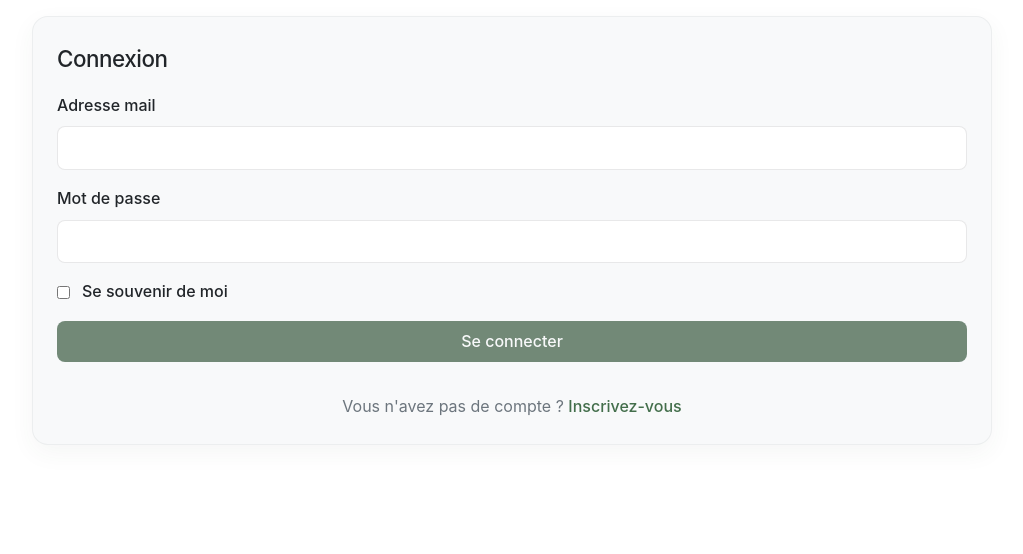
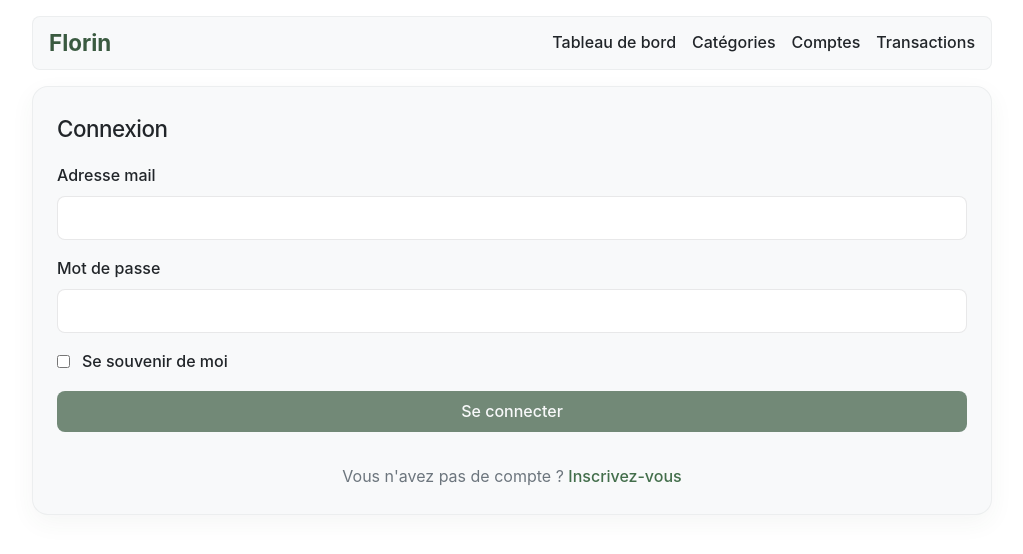
Before and after one commit to mitermitek/Florin-APP, an Angular app: page /auth/login in a window 1280 px wide. Shown: the top 554 px of the page, without its empty margins (128-1151 px from the left). Built offline with nearby package versions, Linux system fonts and the light colour scheme; no server answers.

Commit message:
feat: implement navbar

```diff
--- a/src/app/app.html
+++ b/src/app/app.html
@@ -1 +1,3 @@
+<app-navbar />
+
 <router-outlet />
--- a/src/app/app.ts
+++ b/src/app/app.ts
@@ -1,9 +1,10 @@
 import { Component } from '@angular/core';
 import { RouterOutlet } from '@angular/router';
+import { Navbar } from "./shared/navbar/navbar";
 
 @Component({
   selector: 'app-root',
-  imports: [RouterOutlet],
+  imports: [RouterOutlet, Navbar],
   templateUrl: './app.html',
   styleUrl: './app.css',
 })
--- /dev/null
+++ b/src/app/shared/navbar/navbar.html
@@ -0,0 +1,15 @@
+<nav class="navbar">
+  <div>
+    <a routerLink="/">
+      <h1 class="navbar__brand">Florin</h1>
+    </a>
+  </div>
+  <div class="navbar__links">
+    <a routerLink="/" routerLinkActive="active" [routerLinkActiveOptions]="{ exact: true }">
+      Tableau de bord
+    </a>
+    <a routerLink="/categories" routerLinkActive="active">Catégories</a>
+    <a routerLink="/accounts" routerLinkActive="active">Comptes</a>
+    <a routerLink="/accounts" routerLinkActive="active">Transactions</a>
+  </div>
+</nav>
--- a/src/styles.css
+++ b/src/styles.css
@@ -98,6 +98,7 @@ a {
   --font-weight-medium: 450;
   --font-weight-semibold: 500;
   --font-weight-bold: 600;
+  --font-weight-black: 700;
 
   --line-height-base: 1.6;
 
@@ -156,9 +157,50 @@ body {
 
   align-items: center;
   justify-content: space-between;
+  gap: var(--space-1);
+
+  margin-bottom: var(--space-4);
+}
+
+/* Navbar */
+.navbar {
+  display: flex;
+
+  align-items: center;
+  justify-content: space-between;
   gap: var(--space-4);
 
   margin-bottom: var(--space-4);
+  padding: var(--space-2) var(--space-4);
+
+  background-color: var(--color-surface);
+
+  border: 1px solid var(--color-border-light);
+  border-radius: var(--radius-sm);
+}
+
+.navbar__brand {
+  font-size: var(--font-size-xl);
+  font-weight: var(--font-weight-black);
+  color: var(--color-primary);
+}
+
+.navbar__links {
+  display: flex;
+  gap: var(--space-4);
+}
+
+.navbar__links a {
+  color: var(--color-text);
+  font-weight: var(--font-weight-semibold);
+
+  &:hover {
+    color: var(--color-primary-hover);
+  }
+}
+
+.navbar__links a.active {
+  color: var(--color-primary);
 }
 
 /* Typography */
```
Also changed, not shown: src/app/shared/navbar/navbar.ts (added, +10 -0 lines), src/app/shared/navbar/navbar.css (added), 1 other file (tests, documents, lock files or other folders).
